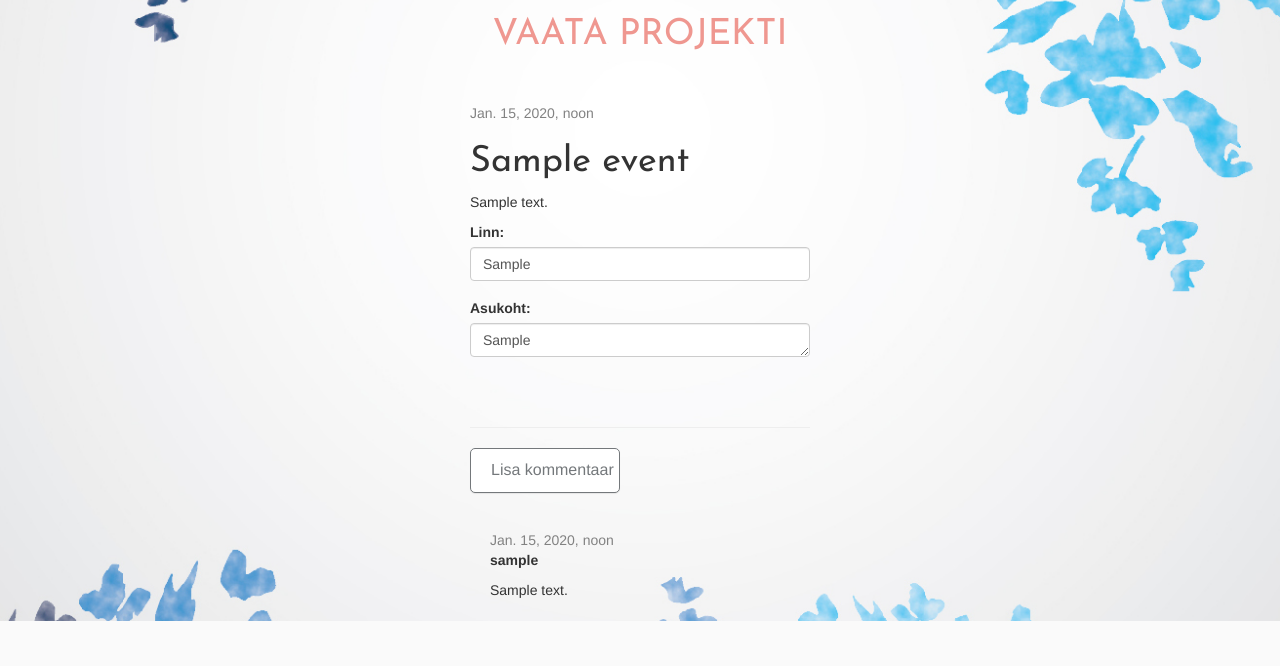
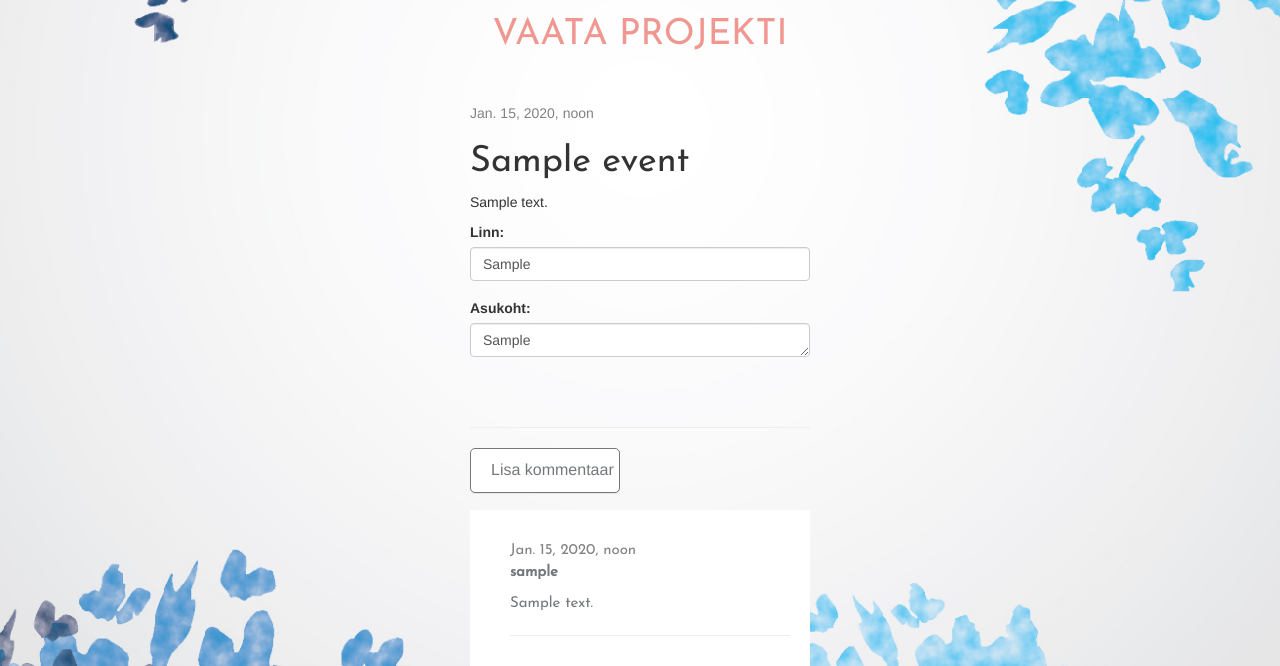
Before and after one commit to hinrek/Suvepraktika, a Django app: page /event/1/ in a window 1280 px wide. Shown: the part 179-845 px from the top of the page. Before the commit the page ends 800 px from the top, so only its background shows below. Run offline with Django 3.2, Linux system fonts and the light colour scheme; tables that the repository leaves empty hold one stand-in row (values such as "Sample post"); some libraries are stand-ins or nearby versions.

Commit message:
Changed comment forms, added background credit to author

```diff
--- a/events/static/css/event.css
+++ b/events/static/css/event.css
@@ -18,9 +18,6 @@ h1, h2, h3, h4{
     color: #828282;
 }
 
-.save{
-    float: right;
-}
 
 .event-form textarea, .event-form input{
     width: 100%;
@@ -43,6 +40,19 @@ h1, h2, h3, h4{
 
 .comment{
     margin: 20px 0px 20px 20px;
+}
+
+.all-comments{
+  font-family: 'Josefin Sans', sans-serif;
+  background-color: #FFFFFF;
+  padding: 10px 20px;
+  text-decoration: none;
+  color: #74787B;
+  font-size: 15px;
+}
+
+hr{
+  color: #74787B;
 }
 
 .button_2{
@@ -166,6 +176,10 @@ h1, h2, h3, h4{
   transition: border-color ease-in-out .15s,box-shadow ease-in-out .15s;
 }
 
+.col-md-4{
+  text-align: justify;
+}
+
 /*
 .helptext{
   visibility: hidden;
--- a/events/templates/events/add_comment_to_event.html
+++ b/events/templates/events/add_comment_to_event.html
@@ -1,9 +1,10 @@
 {% extends 'events/base.html' %}
 
 {% block content %}
-    <h1>New comment</h1>
+    <h1>Uus kommentaar</h1>
     <form method="POST" class="post-form">{% csrf_token %}
         {{ form.as_p }}
-        <button type="submit" class="save btn btn-default">Send</button>
+        <button type="submit" class="btn btn-default">Salvesta</button>
+        <a class="btn btn-default" href="{% url 'event_list' %}">Tühista</a>
     </form>
 {% endblock %}
--- a/events/templates/events/base.html
+++ b/events/templates/events/base.html
@@ -35,6 +35,7 @@
                 $("#id_password2").attr('placeholder', 'Korda parooli');
                 $("#id_email").attr('placeholder', 'Meiliaadress');
                 $("#id_password").attr('placeholder', 'Parool');
+                $("#id_text").attr('placeholder', 'Kommentaar');
             });
             $('#circle_container_2').click(function () {
                 window.location = '{% url 'event_list' %}';
--- a/events/templates/events/event_detail.html
+++ b/events/templates/events/event_detail.html
@@ -30,11 +30,14 @@
             <hr>
             <a class="btn btn-default" href="{% url 'add_comment_to_event' pk=event.pk %}">Lisa kommentaar</a>
         {% for comment in event.comments.all %}
-            <div class="comment">
-                <div class="date">{{ comment.created_date }}</div>
-                <strong>{{ comment.author }}</strong>
-                <p>{{ comment.text|linebreaks }}</p>
-            </div>
+          <div class="all-comments">
+              <div class="comment">
+                  <div class="date">{{ comment.created_date }}</div>
+                  <strong>{{ comment.author }}</strong>
+                  <p>{{ comment.text|linebreaks }}</p>
+                  <hr>
+              </div>
+          </div>
         {% empty %}
             <p>Kommentaarid puuduvad :(</p>
       </div>
--- a/events/templates/events/event_list.html
+++ b/events/templates/events/event_list.html
@@ -3,7 +3,7 @@
     {% for event in events %}
     <div class="col-md-4">
         <div class="event">
-            <h1><a href="{% url 'event_detail' pk=event.pk %}">{{ event.title }}</a></h1>
+            <h1><a href="{% url 'event_detail' pk=event.pk %}">{{ event.title|linebreaksbr }}</a></h1>
             <div class="date">
             <p>Toimumise aeg: {{ event.event_date }}</p>
             <p>Loomise aeg: {{ event.created_date }}</p>
--- a/events/templates/events/index.html
+++ b/events/templates/events/index.html
@@ -66,6 +66,7 @@
   KENASID MÕTTEID!
   </h2>
 </div>
+<a href="https://www.vexels.com/vectors/preview/77343/blue-floral-watercolor-design"> Blue Floral watercolor design </a> | designed by Vexels
 </div>
 
 {% endblock %}
```
